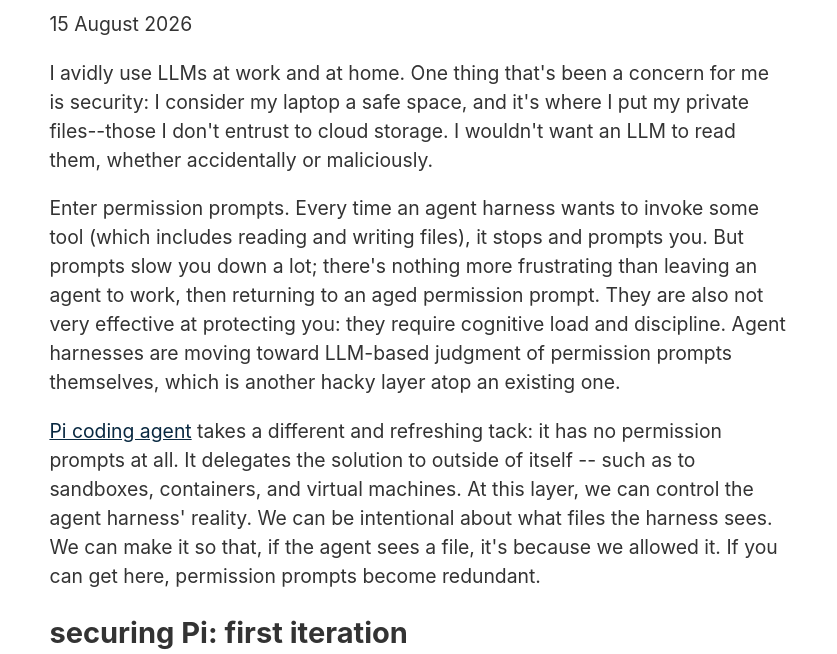
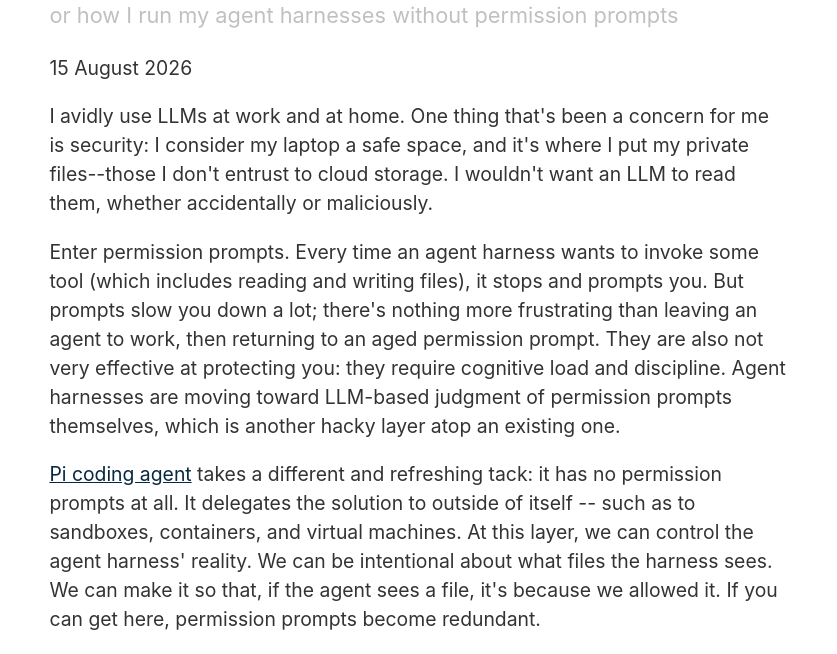
Before and after one commit to philipmw/philipmw.github.io, an Eleventy site: page content/blog/2026-08-14-seahaven/index.md in a window 1280 px wide. Shown: the part 446-1100 px from the top of the page, without its empty margins (221-1058 px from the left). Built offline with nearby package versions, Linux system fonts and the light colour scheme; Eleventy itself is replaced by a stand-in of ours; files that its build step writes are made by us from their sources; files whose address does not match are found by name.

Commit message:
Add subtitle

```diff
--- a/_includes/layouts/post.njk
+++ b/_includes/layouts/post.njk
@@ -5,6 +5,9 @@ layout: layouts/base.njk
 {# The okaidia theme styles code tokens + gives code blocks a dark background #}
 <style>{% include "node_modules/prismjs/themes/prism-okaidia.css" %}{% include "css/prism-diff.css" %}</style>
 <h1>{{ title }}</h1>
+{%- if subtitle %}
+<p class="post-subtitle">{{ subtitle }}</p>
+{% endif %}
 
 <ul class="post-metadata">
 	<li><time datetime="{{ page.date | htmlDateString }}">{{ page.date | readableDate }}</time></li>
--- a/content/blog/2026-08-14-seahaven/index.md
+++ b/content/blog/2026-08-14-seahaven/index.md
@@ -1,5 +1,6 @@
 ---
 title: The road to Seahaven
+subtitle: or how I run my agent harnesses without permission prompts
 date: 2026-08-14T17:00-0700
 ---
 
--- a/css/index.css
+++ b/css/index.css
@@ -288,3 +288,10 @@ header {
 .post-metadata time {
 	margin-right: 1em;
 }
+
+/* Post subtitle */
+.post-subtitle {
+	margin-top: -.5em;
+	font-size: 1.125em;
+	color: var(--color-gray-50);
+}
```
